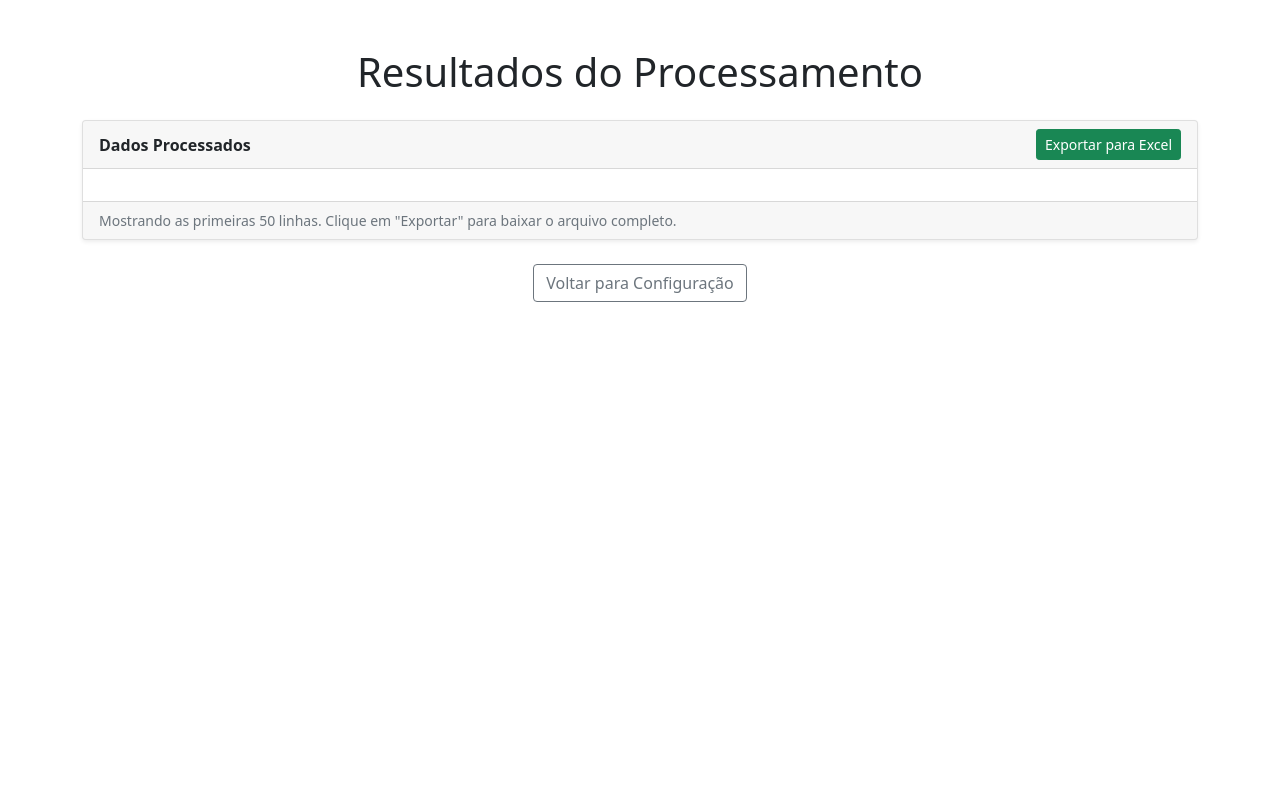
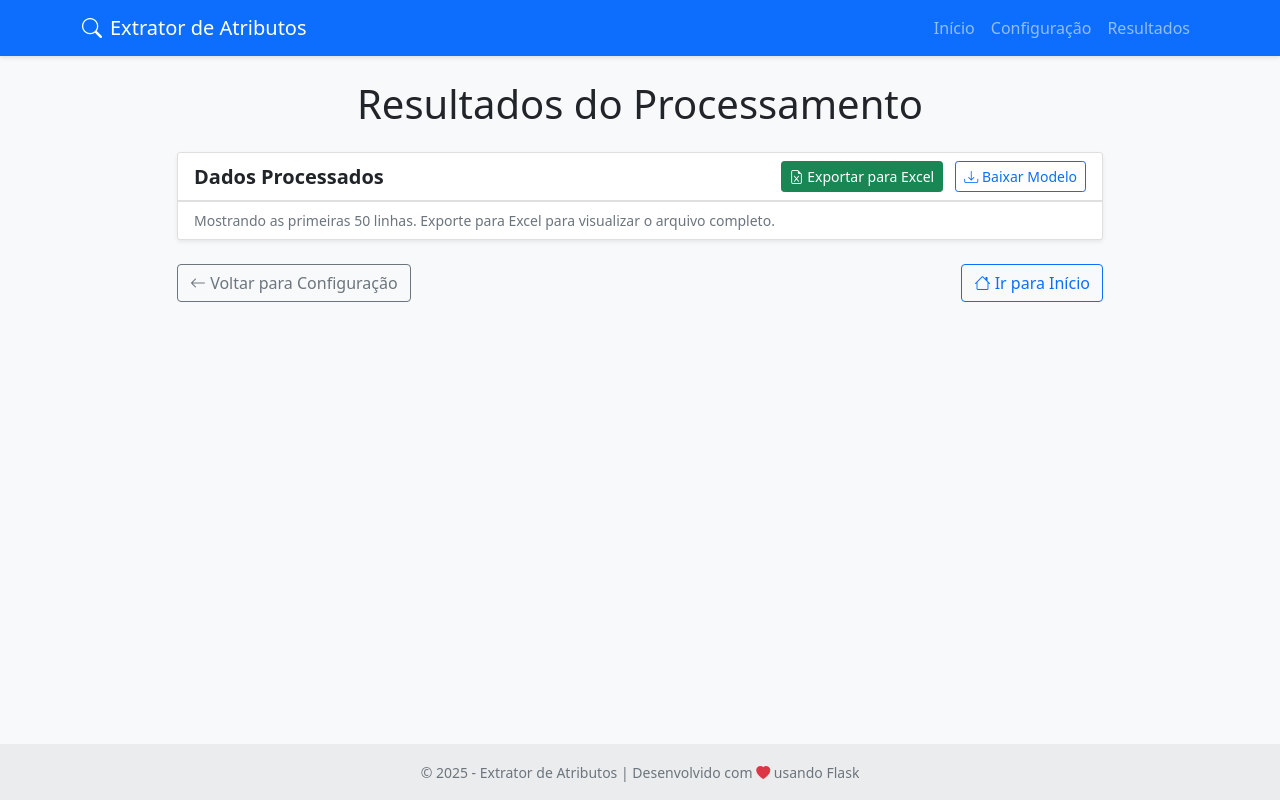
Before and after one commit to Douglasprojetospro/extrator-atributos-web, a Flask app: template templates/resultados.html in a window 1280 px wide. Run offline with Flask 3, Linux system fonts and the light colour scheme; the template is opened without the code that fills it, so the values that code supplies are empty; some libraries are stand-ins or nearby versions.

Commit message:
Update resultados.html

```diff
--- a/templates/resultados.html
+++ b/templates/resultados.html
@@ -1,61 +1,64 @@
-<!DOCTYPE html>
-<html lang="pt-BR">
-<head>
-    <meta charset="UTF-8">
-    <meta name="viewport" content="width=device-width, initial-scale=1.0">
-    <title>Resultados do Processamento</title>
-    <link href="https://cdn.jsdelivr.net/npm/bootstrap@5.1.3/dist/css/bootstrap.min.css" rel="stylesheet">
-    <style>
-        .table-container {
-            max-height: 500px;
-            overflow-y: auto;
-        }
-        table {
-            font-size: 0.9rem;
-        }
-        thead th {
-            position: sticky;
-            top: 0;
-            background-color: #fff;
-            z-index: 1;
-        }
-    </style>
-</head>
-<body>
-    <main class="container my-5">
+{% extends "base.html" %}
+
+{% block title %}Resultados do Processamento{% endblock %}
+
+{% block content %}
+<div class="row justify-content-center">
+    <div class="col-lg-10">
         <h1 class="mb-4 text-center">Resultados do Processamento</h1>
 
-        {% with messages = get_flashed_messages(with_categories=true) %}
-            {% if messages %}
-                <div class="mb-3">
-                    {% for category, message in messages %}
-                        <div class="alert alert-{{ category }} alert-dismissible fade show" role="alert">
-                            {{ message }}
-                            <button type="button" class="btn-close" data-bs-dismiss="alert" aria-label="Fechar"></button>
-                        </div>
-                    {% endfor %}
+        <div class="card shadow-sm mb-4">
+            <div class="card-header d-flex justify-content-between align-items-center bg-white">
+                <strong class="fs-5">Dados Processados</strong>
+                <div>
+                    <a href="{{ url_for('exportar') }}" class="btn btn-success btn-sm">
+                        <i class="bi bi-file-earmark-excel"></i> Exportar para Excel
+                    </a>
+                    <a href="{{ url_for('gerar_modelo') }}" class="btn btn-outline-primary btn-sm ms-2">
+                        <i class="bi bi-download"></i> Baixar Modelo
+                    </a>
                 </div>
-            {% endif %}
-        {% endwith %}
-
-        <div class="card shadow-sm">
-            <div class="card-header d-flex justify-content-between align-items-center">
-                <strong>Dados Processados</strong>
-                <a href="{{ url_for('exportar') }}" class="btn btn-success btn-sm">Exportar para Excel</a>
             </div>
-            <div class="card-body table-container">
-                {{ dados_html|safe }}
+            <div class="card-body p-0">
+                <div class="table-responsive">
+                    {{ dados_html|safe }}
+                </div>
             </div>
-            <div class="card-footer text-muted small">
-                Mostrando as primeiras 50 linhas. Clique em "Exportar" para baixar o arquivo completo.
+            <div class="card-footer text-muted small bg-white">
+                Mostrando as primeiras 50 linhas. Exporte para Excel para visualizar o arquivo completo.
             </div>
         </div>
 
-        <div class="mt-4 text-center">
-            <a href="{{ url_for('configuracao') }}" class="btn btn-outline-secondary">Voltar para Configuração</a>
+        <div class="d-flex justify-content-between mt-4">
+            <a href="{{ url_for('configuracao') }}" class="btn btn-outline-secondary">
+                <i class="bi bi-arrow-left"></i> Voltar para Configuração
+            </a>
+            <a href="{{ url_for('index') }}" class="btn btn-outline-primary">
+                <i class="bi bi-house"></i> Ir para Início
+            </a>
         </div>
-    </main>
+    </div>
+</div>
+{% endblock %}
 
-    <script src="https://cdn.jsdelivr.net/npm/bootstrap@5.1.3/dist/js/bootstrap.bundle.min.js"></script>
-</body>
-</html>
+{% block scripts %}
+<script>
+$(document).ready(function() {
+    // Aplica DataTables na tabela
+    $('table').DataTable({
+        dom: '<"top"lf>rt<"bottom"ip>',
+        language: {
+            url: 'https://cdn.datatables.net/plug-ins/1.11.5/i18n/pt-BR.json'
+        },
+        scrollX: true,
+        pageLength: 10,
+        lengthMenu: [5, 10, 25, 50, 100],
+        responsive: true
+    });
+
+    // Adiciona classes Bootstrap à tabela gerada pelo pandas
+    $('table').addClass('table table-striped table-hover table-bordered');
+    $('thead').addClass('table-light');
+});
+</script>
+{% endblock %}
```
